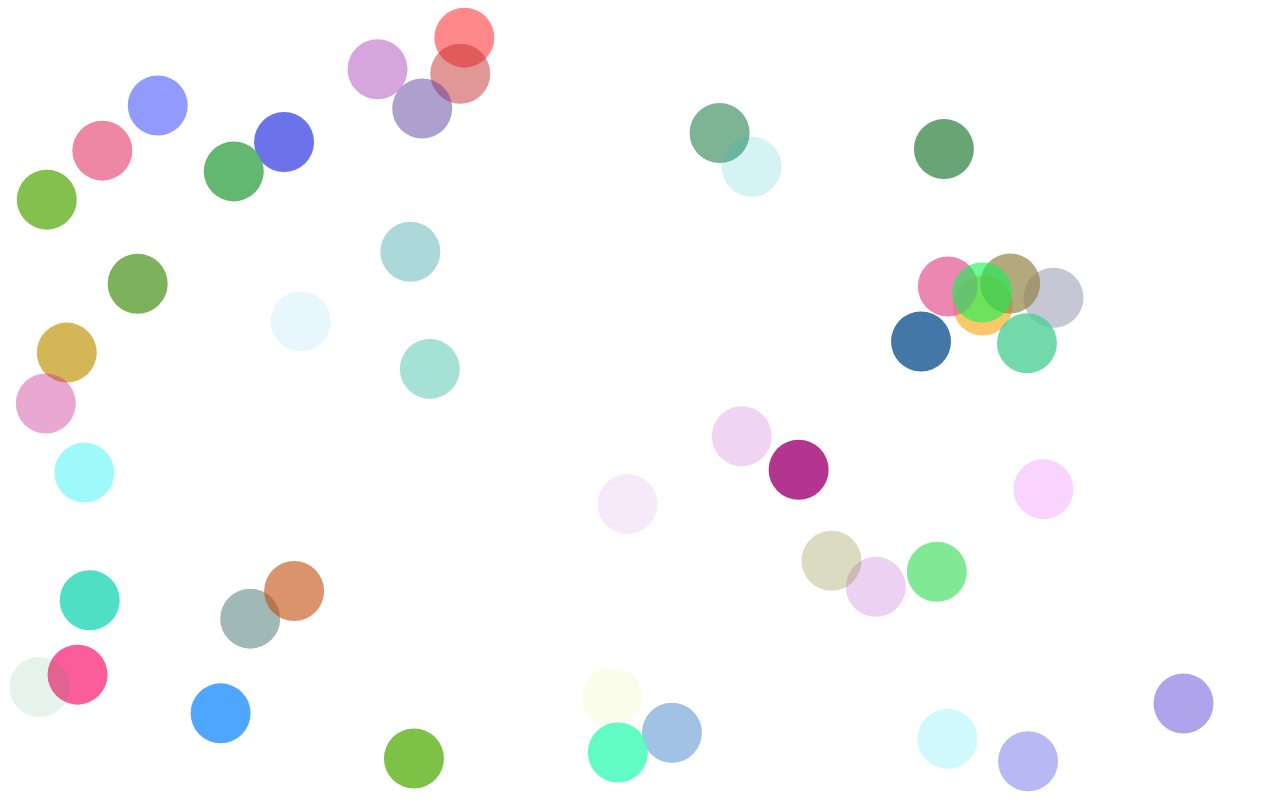
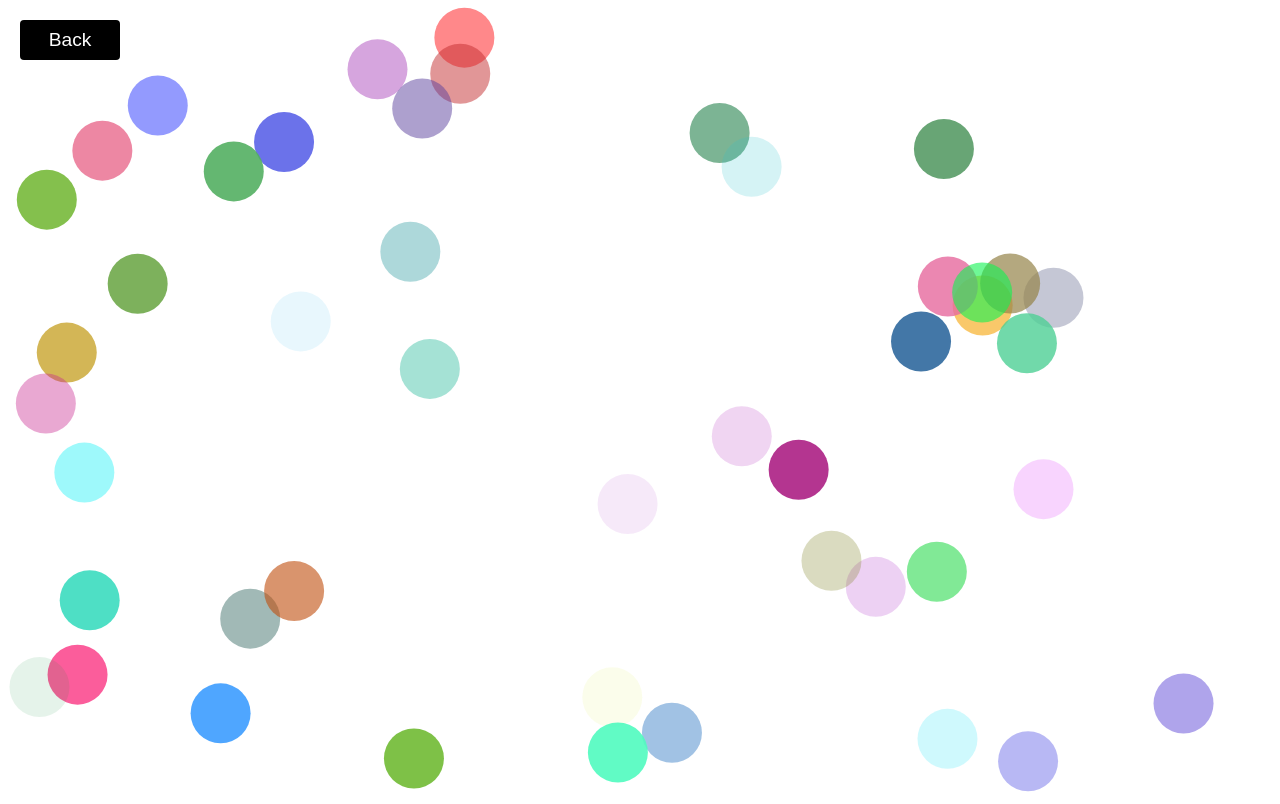
Before and after one commit to YoonHan/canvas-projects, a plain HTML site: page FiftyCircles/index.html in a window 1280 px wide. Drawn offline with Linux system fonts and the light colour scheme.

Commit message:
[yoon] back 버튼 추가

```diff
--- a/FiftyCircles/index.html
+++ b/FiftyCircles/index.html
@@ -8,7 +8,11 @@
   <link rel="stylesheet" href="style.css" />
 </head>
 <body>
+  <button class="back-btn">
+    Back
+  </button>
   <canvas></canvas>
   <script src="canvas.js" type="module"></script>
+  <script src="index.js" type="module"></script>
 </body>
 </html>
--- /dev/null
+++ b/FiftyCircles/index.js
@@ -0,0 +1,6 @@
+const backBtnElem = document.querySelector('button.back-btn');
+
+// add event handler
+backBtnElem.addEventListener('click', () => {
+  window.history.back();
+})
--- a/FiftyCircles/style.css
+++ b/FiftyCircles/style.css
@@ -1,3 +1,4 @@
+/* common */
 * {
   margin: 0;
   padding: 0;
@@ -8,3 +9,18 @@ body {
   width: 100vw;
   height: 100vh;
 }
+
+/* content */
+.back-btn {
+  position: fixed;
+  top: 20px;
+  left: 20px;
+  width: 100px;
+  height: 40px;
+  border: none;
+  border-radius: 4px;
+  background-color: #000000;
+  color: #FFFFFF;
+  font-size: 1.2rem;
+  cursor: pointer;
+}
```
